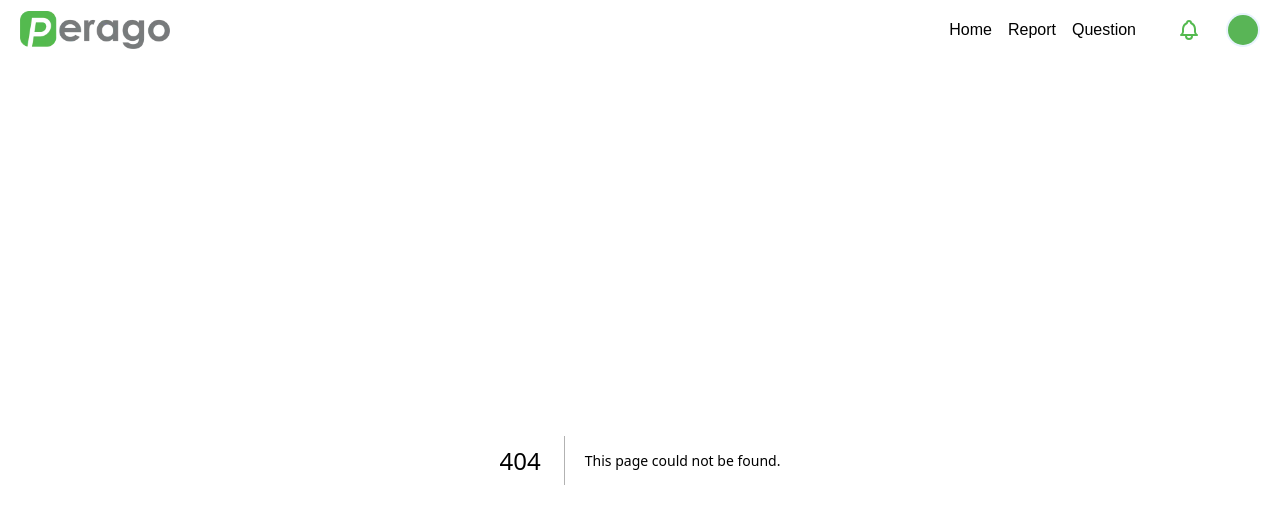
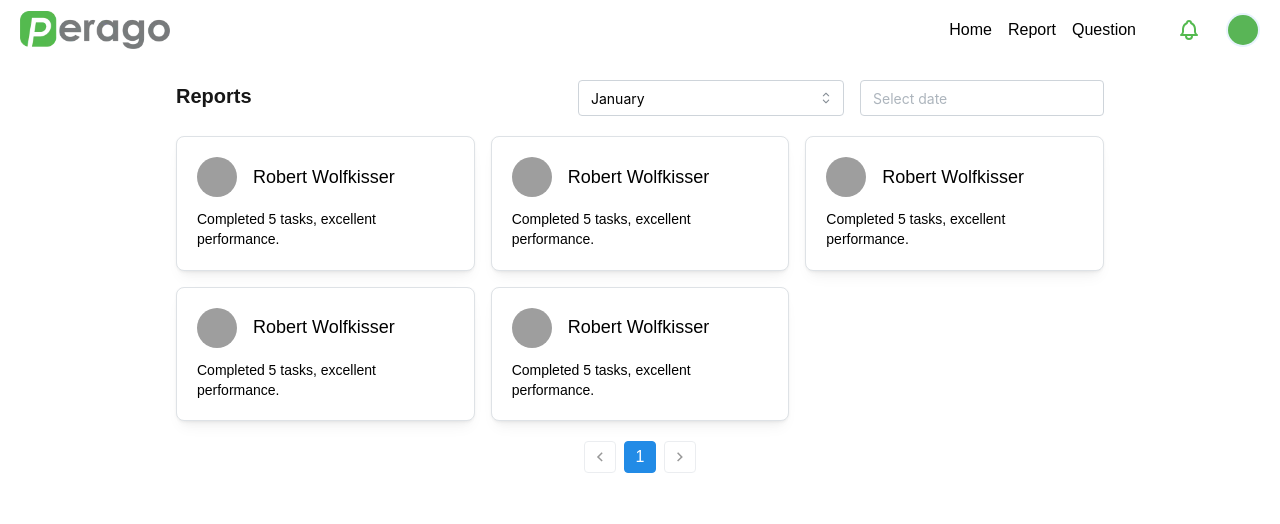
Before and after one commit to lidiya-fiker/fronend-office-report, a Next.js app: page /eachreport in a window 1280 px wide. Before the commit this address had no page. Shown: the top 524 px of the page. Built offline with nearby package versions, Linux system fonts and the light colour scheme; grey boxes are pictures that could not be loaded.

Commit message:
each report

```diff
--- /dev/null
+++ b/app/eachreport/page.tsx
@@ -0,0 +1,150 @@
+"use client";
+
+import { useState } from "react";
+import {
+  Container,
+  Card,
+  Text,
+  Group,
+  Grid,
+  Avatar,
+  Pagination,
+  Select,
+} from "@mantine/core";
+import { DateInput } from "@mantine/dates"; // Updated import
+
+// Mock dynamic data
+const reportsData = [
+  {
+    id: "1",
+    avatar:
+      "https://raw.githubusercontent.com/mantinedev/mantine/master/.demo/avatars/avatar-1.png",
+    name: "Robert Wolfkisser",
+    reports: [
+      { month: "January", report: "Completed 5 tasks, excellent performance." },
+      {
+        month: "February",
+        report: "Handled critical tasks under tight deadlines.",
+      },
+    ],
+  },
+  {
+    id: "1",
+    avatar:
+      "https://raw.githubusercontent.com/mantinedev/mantine/master/.demo/avatars/avatar-1.png",
+    name: "Robert Wolfkisser",
+    reports: [
+      { month: "January", report: "Completed 5 tasks, excellent performance." },
+      {
+        month: "February",
+        report: "Handled critical tasks under tight deadlines.",
+      },
+    ],
+  },
+  {
+    id: "2",
+    avatar:
+      "https://raw.githubusercontent.com/mantinedev/mantine/master/.demo/avatars/avatar-1.png",
+    name: "Robert Wolfkisser",
+    reports: [
+      { month: "January", report: "Completed 5 tasks, excellent performance." },
+      {
+        month: "February",
+        report: "Handled critical tasks under tight deadlines.",
+      },
+    ],
+  },
+  {
+    id: "3",
+    avatar:
+      "https://raw.githubusercontent.com/mantinedev/mantine/master/.demo/avatars/avatar-1.png",
+    name: "Robert Wolfkisser",
+    reports: [
+      { month: "January", report: "Completed 5 tasks, excellent performance." },
+      {
+        month: "February",
+        report: "Handled critical tasks under tight deadlines.",
+      },
+    ],
+  },
+  {
+    id: "4",
+    avatar:
+      "https://raw.githubusercontent.com/mantinedev/mantine/master/.demo/avatars/avatar-1.png",
+    name: "Robert Wolfkisser",
+    reports: [
+      { month: "January", report: "Completed 5 tasks, excellent performance." },
+      {
+        month: "February",
+        report: "Handled critical tasks under tight deadlines.",
+      },
+    ],
+  },
+];
+
+export default function ReportsPage() {
+  const [selectedMonth, setSelectedMonth] = useState("January");
+  const [currentPage, setCurrentPage] = useState(1);
+  const [selectedDate, setSelectedDate] = useState<Date | null>(null);
+
+  const ITEMS_PER_PAGE = 6;
+
+  // Filter and paginate reports
+  const filteredReports = reportsData
+    .map((user) => ({
+      ...user,
+      report:
+        user.reports.find((r) => r.month === selectedMonth)?.report ||
+        "No report available.",
+    }))
+    .slice((currentPage - 1) * ITEMS_PER_PAGE, currentPage * ITEMS_PER_PAGE);
+
+  return (
+    <Container size="md" py="lg">
+      <Group justify="space-between" mb="lg" align="flex-start">
+        <Text size="xl" fw={700}>
+          Reports
+        </Text>
+
+        <Group>
+          <Select
+            data={["January", "February", "March", "April"]}
+            value={selectedMonth}
+            onChange={(value) => setSelectedMonth(value || "")}
+            placeholder="Select a month"
+          />
+          <DateInput
+            placeholder="Select date"
+            value={selectedDate}
+            onChange={setSelectedDate}
+            clearable
+          />
+        </Group>
+      </Group>
+
+      <Grid>
+        {filteredReports.map((user) => (
+          <Grid.Col key={user.id} span={4}>
+            <Card shadow="sm" p="lg" radius="md" withBorder>
+              <Group align="center" mb="sm">
+                <Avatar src={user.avatar} size={40} radius="xl" />
+                <Text size="lg" fw={500}>
+                  {user.name}
+                </Text>
+              </Group>
+              <Text size="sm">{user.report}</Text>
+            </Card>
+          </Grid.Col>
+        ))}
+      </Grid>
+
+      <Group justify="center" mt="lg">
+        <Pagination
+          total={Math.ceil(reportsData.length / ITEMS_PER_PAGE)}
+          value={currentPage}
+          onChange={setCurrentPage}
+        />
+      </Group>
+    </Container>
+  );
+}
--- a/app/question/page.tsx
+++ /dev/null
@@ -1,156 +0,0 @@
-"use client";
-import { useHover } from '@mantine/hooks';
-import { useElementSize } from '@mantine/hooks';
-import {
-  Box,
-  Button,
-  Container,
-  Flex,
-  Modal,
-  Stack,
-  Text,
-  TextInput,
-  Textarea,
-  rem,
-} from "@mantine/core";
-import { useState } from "react";
-import { IconEdit, IconTrash, IconPlus } from "@tabler/icons-react";
-
-export default function QuestionsPage() {
-    const { hovered, ref } = useHover();
-    const {  width, height } = useElementSize();
-  const [questions, setQuestions] = useState<
-    { id: number; title: string; details: string }[]
-  >([
-    {
-      id: 1,
-      title: "Quarterly Report",
-      details: "Prepare the Q4 financial report.",
-    },
-    {
-      id: 2,
-      title: "Meeting Notes",
-      details: "Summarize the last board meeting.",
-    },
-  ]);
-
-  const [isModalOpen, setModalOpen] = useState(false);
-  const [newQuestionTitle, setNewQuestionTitle] = useState("");
-  const [newQuestionDetails, setNewQuestionDetails] = useState("");
-
-  const handleAddQuestion = () => {
-    if (newQuestionTitle.trim() && newQuestionDetails.trim()) {
-      setQuestions([
-        ...questions,
-        {
-          id: questions.length + 1,
-          title: newQuestionTitle,
-          details: newQuestionDetails,
-        },
-      ]);
-      setNewQuestionTitle("");
-      setNewQuestionDetails("");
-      setModalOpen(false);
-    }
-  };
-
-  const handleDelete = (id: number) => {
-    setQuestions(questions.filter((question) => question.id !== id));
-  };
-
-  return (
-    <Container size="xl" px="md" mt="lg">
-      <Stack p="md" m="xl">
-        {questions.map((question) => (
-          <Box
-            key={question.id}
-            p="lg"
-            style={{
-              backgroundColor: "white",
-              border: "1px solid green",
-              boxShadow: "0 4px 6px rgba(0, 0, 0, 0.1)",
-              width: "100%",
-              borderRadius: "8px", // Applying border radius through style
-            }}>
-            <Flex justify="space-between" align="center">
-              <Box>
-                <Text w="500" size="lg" mb="xs" c="black">
-                  {question.title}
-                </Text>
-                <Text c="black" size="sm">
-                  {question.details}
-                </Text>
-              </Box>
-              <Flex gap="xs">
-                <Button
-                  variant="outline"
-                  color="green"
-                  size="xs"
-                  onClick={() => console.log("Edit button clicked!")}>
-                  <IconEdit size={16} style={{ marginRight: 8 }} />
-                  Edit
-                </Button>
-                <Button
-                  variant="outline"
-                  color="red"
-                  size="xs"
-                  onClick={() => handleDelete(question.id)}>
-                  <IconTrash size={16} style={{ marginRight: 8 }} />
-                  Delete
-                </Button>
-              </Flex>
-            </Flex>
-          </Box>
-        ))}
-      </Stack>
-
-      {/* Floating Add Button positioned at bottom-right corner using absolute positioning */}
-      <Box
-        style={{
-            position: "fixed",
-          bottom: "30px", // Adjust the distance from the bottom
-          right: "30px", // Adjust the distance from the right
-        }}>
-        <Button
-          radius="xl"
-          size="lg"
-          color="teal"
-          onClick={() => setModalOpen(true)}>
-          <IconPlus size={20} style={{ marginRight: 8 }} />
-          <h3>Add Question</h3>
-        </Button>
-      </Box>
-
-      {/* Add Question Modal */}
-      <Modal
-        opened={isModalOpen}
-        onClose={() => setModalOpen(false)}
-        title="Add New Question"
-        c="black">
-        <TextInput
-
-          label="Question Title"
-          placeholder="Enter question title"
-          value={newQuestionTitle}
-          onChange={(e) => setNewQuestionTitle(e.currentTarget.value)}
-          required
-          mb="md"
-        />
-        <Textarea
-          label="Question Details"
-
-          placeholder="Enter question details"
-          value={newQuestionDetails}
-          onChange={(e) => setNewQuestionDetails(e.currentTarget.value)}
-          required
-          style={{
-            width: "100%", // Ensure the textarea takes up the full width
-          }}
-        />
-        <Button mt="md" fullWidth onClick={handleAddQuestion} color='green'>
-          Add Question
-        </Button>
-      </Modal>
-    </Container>
-  );
-}
--- a/package.json
+++ b/package.json
@@ -10,12 +10,14 @@
   },
   "dependencies": {
     "@mantine/core": "^7.15.2",
+    "@mantine/dates": "^7.15.2",
     "@mantine/form": "^7.15.2",
     "@mantine/hooks": "^7.15.2",
     "@reduxjs/toolkit": "^2.5.0",
     "@tabler/icons-react": "^3.26.0",
     "autoprefixer": "^10.4.20",
     "axios": "^1.7.9",
+    "dayjs": "^1.11.13",
     "next": "15.1.2",
     "postcss-simple-vars": "^7.0.1",
     "react": "^19.0.0",
```
Also changed, not shown: 1 other file (tests, documents, lock files or other folders).
